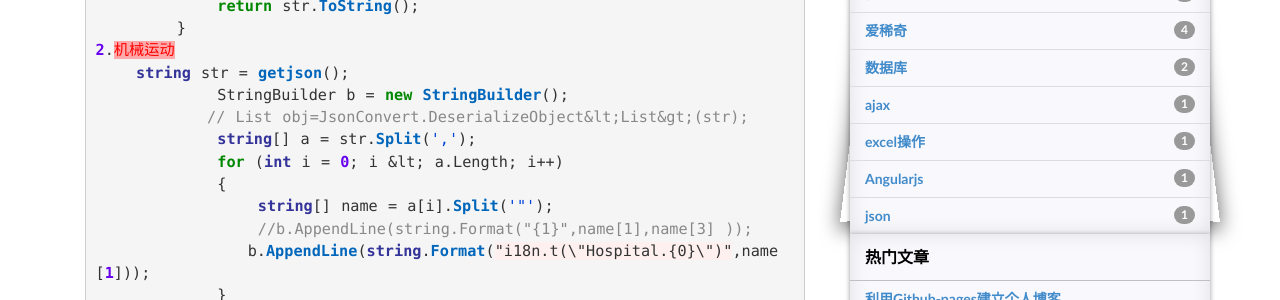
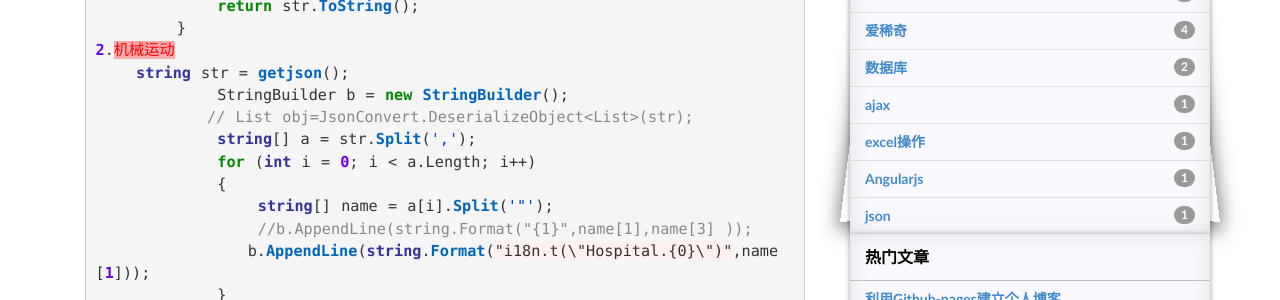
Before and after one commit to strongQ/caoyinping, a Jekyll site: the page built from _posts/2016-01-27-simple-json.read.md, in a window 1280 px wide and 900 px high, scrolled down 696 px. Shown: the part 152-452 px from the top of the window. Built offline with Jekyll 4.4.1, drawn with Linux system fonts in a browser that asks for light colours; some web fonts are replaced; comment, search, counter and statistics services are not loaded; part of the change alters nothing that is shown.

```diff
--- a/_posts/2016-01-27-simple-json.read.md
+++ b/_posts/2016-01-27-simple-json.read.md
@@ -35,9 +35,9 @@ select 下拉必须组成 data-i18n("xx")格式，特别是名族等竟然不允
 2.机械运动
     string str = getjson();
             StringBuilder b = new StringBuilder();
-           // List obj=JsonConvert.DeserializeObject&lt;List&gt;(str);
+           // List obj=JsonConvert.DeserializeObject<List>(str);
             string[] a = str.Split(',');
-            for (int i = 0; i &lt; a.Length; i++)
+            for (int i = 0; i < a.Length; i++)
             {
                 string[] name = a[i].Split('"');
                 //b.AppendLine(string.Format("{1}",name[1],name[3] ));
```
